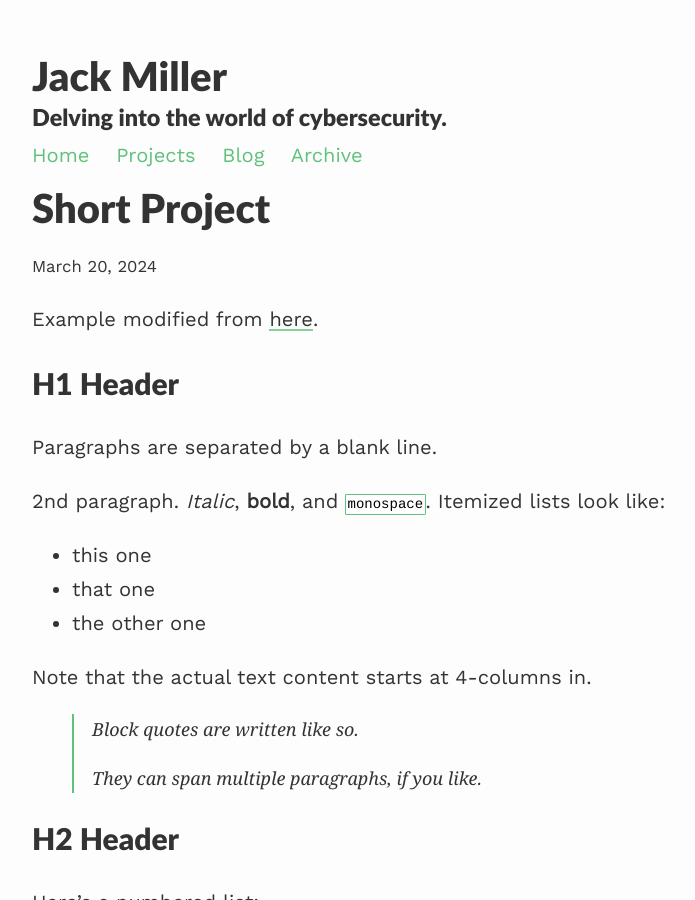
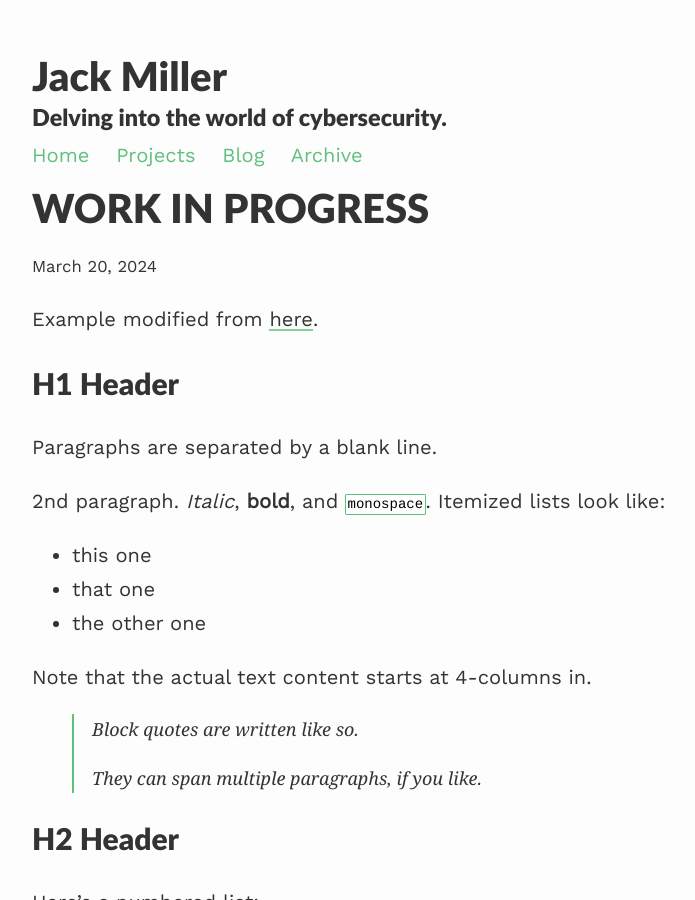
Before and after one commit to jackdmiller/jackdmiller.github.io, a Jekyll site: the page built from _projects/shortProject.md, in a window 1280 px wide and 900 px high. Shown: the whole window, without its empty margins (208-903 px from the left). Built offline with Jekyll 4.4.1, drawn with Linux system fonts in a browser that asks for light colours; nearby versions of some CDN libraries; formulas are drawn with MathJax 3.

Commit message:
Update shortProject.md

```diff
--- a/_projects/shortProject.md
+++ b/_projects/shortProject.md
@@ -1,6 +1,6 @@
 ---
 layout: post
-title: Short Project
+title: WORK IN PROGRESS
 description: description of the short project which is long enough
 ---
 Example modified from [here](http://www.unexpected-vortices.com/sw/rippledoc/quick-markdown-example.html){:target="_blank"}.
```
